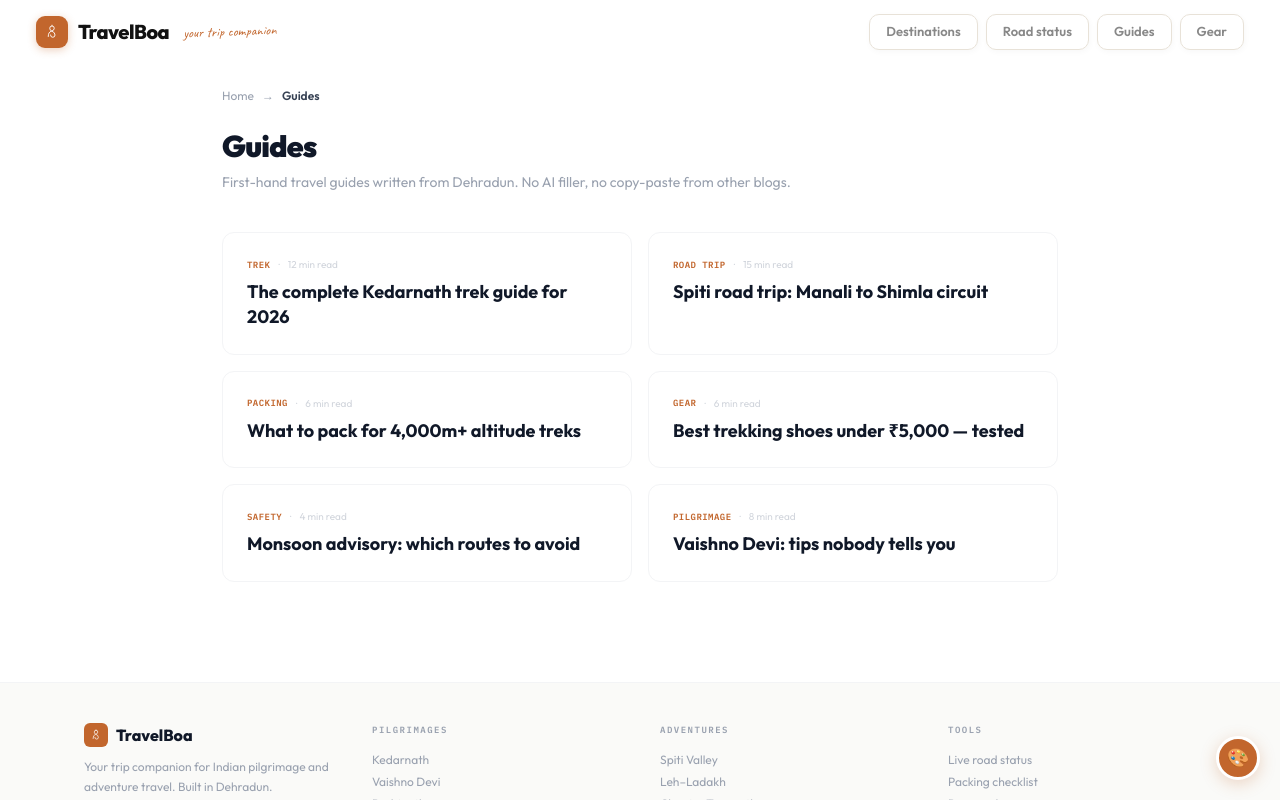
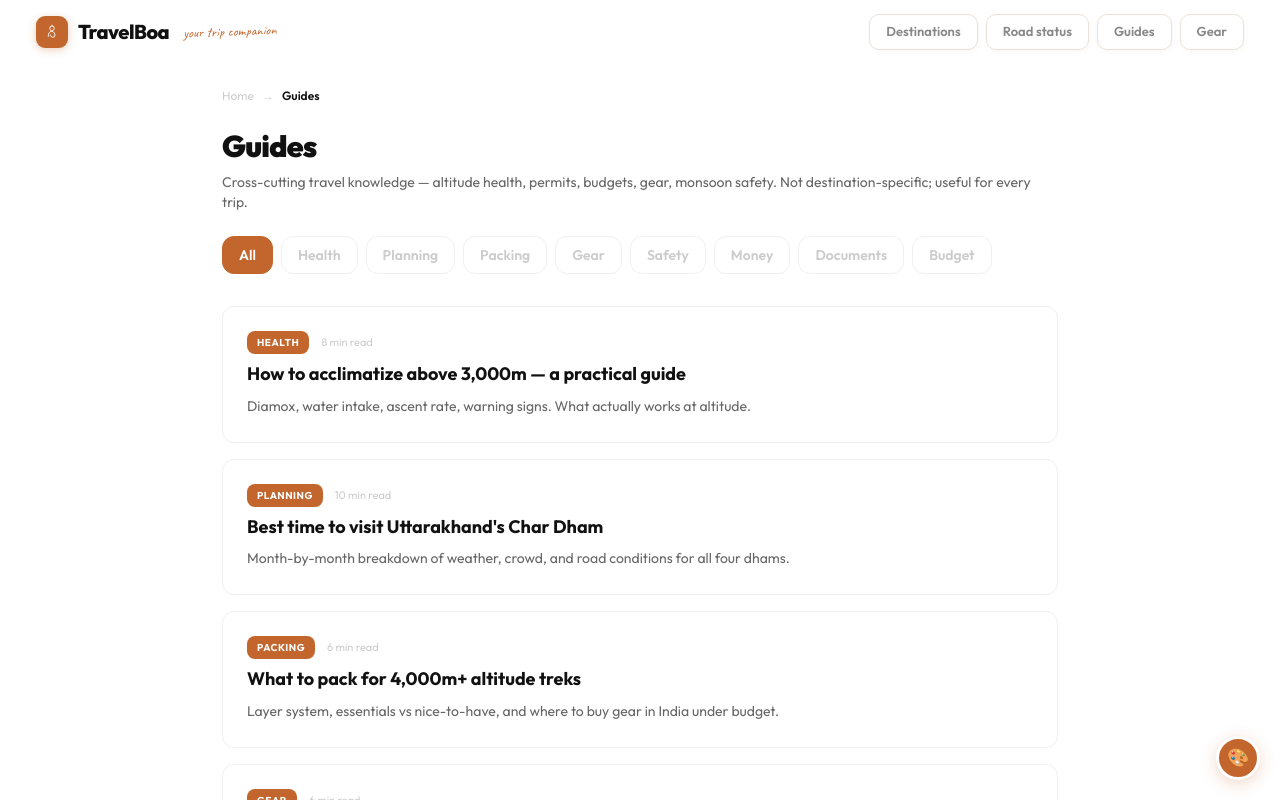
Before and after one commit to ashutoshkhulbe15-hash/travelboa, a Next.js app: page /guides in a window 1280 px wide. Shown: the top 800 px of the page. Built offline with nearby package versions, Linux system fonts and the light colour scheme.

Commit message:
guides page - topic-based with filters

```diff
--- a/src/app/guides/page.tsx
+++ b/src/app/guides/page.tsx
@@ -1,5 +1,6 @@
 "use client";
 
+import { useState } from "react";
 import { useTheme } from "@/hooks/useTheme";
 import { Navbar } from "@/components/Navbar";
 import { Footer } from "@/components/Footer";
@@ -7,37 +8,70 @@ import { ColorPicker } from "@/components/ColorPicker";
 import { GUIDES } from "@/lib/data";
 import Link from "next/link";
 
+const TAGS = ["All", ...Array.from(new Set(GUIDES.map(g => g.tag)))];
+
 export default function GuidesPage() {
-  const { themeKey, theme, setTheme, accent, mounted } = useTheme();
+  const { themeKey, theme, setTheme, accent, dark, toggleDark, mounted } = useTheme();
+  const [filter, setFilter] = useState("All");
+
   if (!mounted) return null;
 
+  const bg = dark ? "#0c0a09" : "white";
+  const cardBg = dark ? "#1c1a17" : "white";
+  const textPrimary = dark ? "#f5f5f4" : "#111";
+  const textSecondary = dark ? "#a8a29e" : "#666";
+  const textMuted = dark ? "#57534e" : "#ccc";
+  const border = dark ? "#292524" : "#f0f0f0";
+
+  const filtered = filter === "All" ? GUIDES : GUIDES.filter(g => g.tag === filter);
+
   return (
-    <div className="relative min-h-screen bg-white font-sans">
-      <ColorPicker themeKey={themeKey} setTheme={setTheme} />
-      <Navbar accent={accent} />
+    <div className="relative min-h-screen font-sans transition-colors duration-300" style={{ background: bg }}>
+      <ColorPicker themeKey={themeKey} setTheme={setTheme} dark={dark} toggleDark={toggleDark} />
+      <Navbar accent={accent} dark={dark} />
+
       <div className="relative z-10 max-w-[900px] mx-auto px-4 sm:px-8 pb-20">
-        <div className="flex items-center gap-2 mt-6 mb-6 text-xs text-gray-400">
-          <Link href="/" className="hover:text-gray-900 transition-colors">Home</Link>
+        <div className="flex items-center gap-2 mt-6 mb-6 text-xs" style={{ color: textMuted }}>
+          <Link href="/" className="transition-colors hover:opacity-70" style={{ color: textMuted }}>Home</Link>
           <span>→</span>
-          <span className="text-gray-700 font-semibold">Guides</span>
+          <span className="font-semibold" style={{ color: textPrimary }}>Guides</span>
         </div>
-        <h1 className="text-2xl sm:text-3xl font-black text-gray-900 tracking-tight mb-2">Guides</h1>
-        <p className="text-sm text-gray-400 mb-10">First-hand travel guides written from Dehradun. No AI filler, no copy-paste from other blogs.</p>
 
-        <div className="grid grid-cols-1 sm:grid-cols-2 gap-4">
-          {GUIDES.map((g, i) => (
-            <Link key={i} href={g.href} className="block p-5 sm:p-6 rounded-xl border border-gray-100 no-underline transition-all duration-200 hover:shadow-md hover:-translate-y-1"
+        <h1 className="text-2xl sm:text-3xl font-black tracking-tight mb-2 transition-colors" style={{ color: textPrimary }}>Guides</h1>
+        <p className="text-sm mb-6 transition-colors" style={{ color: textSecondary }}>Cross-cutting travel knowledge — altitude health, permits, budgets, gear, monsoon safety. Not destination-specific; useful for every trip.</p>
+
+        {/* Tag filters */}
+        <div className="flex gap-2 mb-8 flex-wrap">
+          {TAGS.map(tag => (
+            <button key={tag} onClick={() => setFilter(tag)} className="px-4 py-2 rounded-xl text-xs sm:text-sm font-semibold cursor-pointer transition-all duration-150" style={{ background: filter === tag ? accent : "transparent", color: filter === tag ? "white" : textMuted, border: `1.5px solid ${filter === tag ? accent : border}` }}>
+              {tag}
+            </button>
+          ))}
+        </div>
+
+        {/* Guide cards */}
+        <div className="flex flex-col gap-4">
+          {filtered.map((g, i) => (
+            <Link key={i} href={g.href} className="block p-5 sm:p-6 rounded-xl no-underline transition-all duration-200 hover:-translate-y-0.5" style={{ background: cardBg, border: `1.5px solid ${border}` }}
               onMouseEnter={e => (e.currentTarget.style.borderColor = accent)}
-              onMouseLeave={e => (e.currentTarget.style.borderColor = "")}>
-              <div className="flex items-center gap-2 mb-2">
-                <span className="font-mono text-[9px] font-semibold uppercase tracking-wider" style={{ color: accent }}>{g.tag}</span>
-                <span className="text-[10px] text-gray-300">·</span>
-                <span className="text-[10px] text-gray-300">{g.min} min read</span>
+              onMouseLeave={e => (e.currentTarget.style.borderColor = border)}>
+              <div className="flex items-center gap-3 mb-2">
+                <span className="px-2.5 py-1 rounded-lg text-[10px] font-bold uppercase tracking-wider text-white" style={{ background: accent }}>{g.tag}</span>
+                <span className="text-[11px]" style={{ color: textMuted }}>{g.min} min read</span>
               </div>
-              <p className="text-base sm:text-lg font-bold text-gray-900 leading-snug">{g.title}</p>
+              <p className="text-base sm:text-lg font-bold leading-snug transition-colors" style={{ color: textPrimary }}>{g.title}</p>
+              <p className="text-sm mt-2 leading-relaxed transition-colors" style={{ color: textSecondary }}>{g.desc}</p>
             </Link>
           ))}
         </div>
+
+        {filtered.length === 0 && (
+          <div className="text-center py-16">
+            <div className="text-4xl mb-3">📖</div>
+            <p className="text-base font-bold" style={{ color: textPrimary }}>No guides in this category yet</p>
+            <p className="text-sm mt-1" style={{ color: textMuted }}>We&apos;re writing more — check back soon</p>
+          </div>
+        )}
       </div>
       <Footer accent={accent} />
     </div>
--- a/src/app/road-status/RoadStatusDashboard.tsx
+++ b/src/app/road-status/RoadStatusDashboard.tsx
@@ -103,13 +103,22 @@ export function RoadStatusDashboard() {
         </div>
 
         {/* Header */}
-        <div className="flex items-start justify-between gap-8 mb-6">
+        <div className="flex items-start justify-between gap-8 mb-4">
           <div>
             <div className="flex items-center gap-3">
               <span className="w-2.5 h-2.5 rounded-full bg-green-500 animate-pulse" />
               <h1 className="text-3xl font-black text-gray-900 tracking-tight">Live road status</h1>
             </div>
             <p className="text-sm text-gray-400 mt-2">Updated every 30–60 minutes from PWD Uttarakhand, HP PWD, and BRO sources.</p>
+          </div>
+        </div>
+
+        {/* Disclaimer */}
+        <div className="flex items-start gap-3 px-4 py-3 rounded-xl mb-6" style={{ background: "#fffbeb", border: "1px solid #fde68a" }}>
+          <span className="text-base mt-0.5">⚠️</span>
+          <div>
+            <p className="text-sm font-semibold text-amber-800">Road conditions change rapidly in the mountains</p>
+            <p className="text-xs text-amber-700/70 mt-0.5 leading-relaxed">This data is sourced from government portals and may not reflect real-time conditions. Landslides, weather, and BRO maintenance can change road status within hours. Always verify with local authorities before starting your journey. Call SDRF (1070) or BRO (1800-180-6763) for latest updates.</p>
           </div>
         </div>
 
--- a/src/lib/data.ts
+++ b/src/lib/data.ts
@@ -71,12 +71,14 @@ export const SEARCH_DESTINATIONS = [
 ];
 
 export const GUIDES = [
-  { title: "The complete Kedarnath trek guide for 2026", tag: "Trek", min: 12, rot: -1.5, href: "/kedarnath" },
-  { title: "Spiti road trip: Manali to Shimla circuit", tag: "Road trip", min: 15, rot: 1, href: "/spiti" },
-  { title: "What to pack for 4,000m+ altitude treks", tag: "Packing", min: 6, rot: -0.5, href: "/kedarnath/packing" },
-  { title: "Best trekking shoes under ₹5,000 — tested", tag: "Gear", min: 6, rot: 1.5, href: "#" },
-  { title: "Monsoon advisory: which routes to avoid", tag: "Safety", min: 4, rot: -1, href: "/road-status" },
-  { title: "Vaishno Devi: tips nobody tells you", tag: "Pilgrimage", min: 8, rot: 0.8, href: "/vaishno-devi" },
+  { title: "How to acclimatize above 3,000m — a practical guide", tag: "Health", min: 8, rot: -1.5, href: "/guides", desc: "Diamox, water intake, ascent rate, warning signs. What actually works at altitude." },
+  { title: "Best time to visit Uttarakhand's Char Dham", tag: "Planning", min: 10, rot: 1, href: "/guides", desc: "Month-by-month breakdown of weather, crowd, and road conditions for all four dhams." },
+  { title: "What to pack for 4,000m+ altitude treks", tag: "Packing", min: 6, rot: -0.5, href: "/guides", desc: "Layer system, essentials vs nice-to-have, and where to buy gear in India under budget." },
+  { title: "Best trekking shoes under ₹5,000 — tested", tag: "Gear", min: 6, rot: 1.5, href: "/gear", desc: "Quechua MH500 vs Wildcraft vs Decathlon. Real trail tests in Uttarakhand mud and snow." },
+  { title: "Monsoon travel: which mountain routes to avoid", tag: "Safety", min: 4, rot: -1, href: "/road-status", desc: "Landslide-prone zones, BRO repair schedules, and safe alternatives during July–September." },
+  { title: "ATM & cash guide for remote Himalayan towns", tag: "Money", min: 5, rot: 0.8, href: "/guides", desc: "Where ATMs work, where they don't, UPI coverage, and how much cash to carry per destination." },
+  { title: "How to get the Char Dham e-pass and permits", tag: "Documents", min: 7, rot: -0.8, href: "/guides", desc: "Step-by-step registration for Kedarnath, Badrinath, ILP for Spiti, and Rohtang permit." },
+  { title: "Budget breakdown: Kedarnath trip under ₹8,000", tag: "Budget", min: 6, rot: 1.2, href: "/kedarnath", desc: "Transport, food, stay, helicopter vs trek cost comparison. Real numbers from 2025 trips." },
 ] as const;
 
 export const GEAR = [
```
